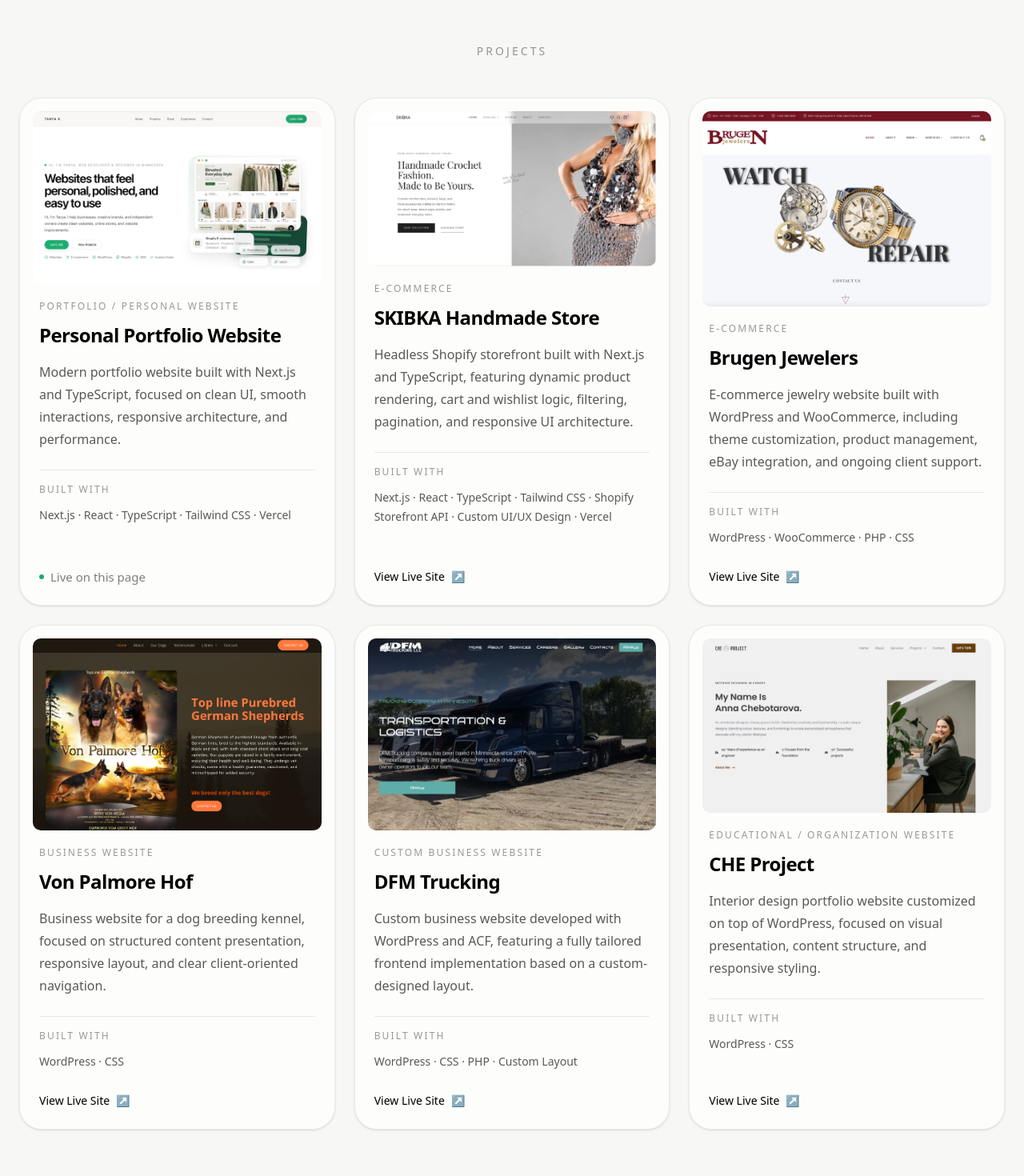
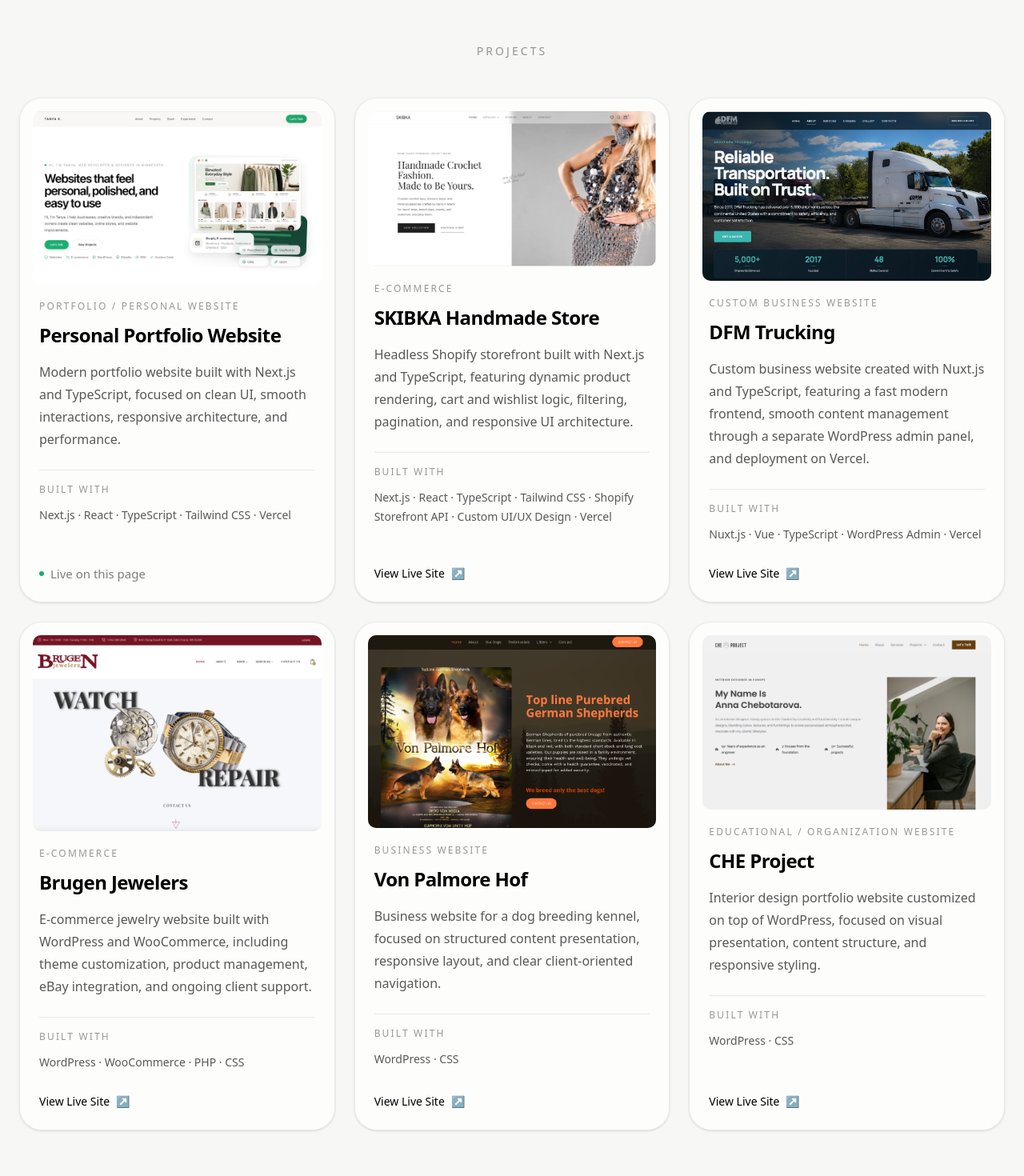
Before and after one commit to Tanny-Griz/okwebdev, a Next.js app: page / in a window 1280 px wide. Shown: the part 2220-3690 px from the top of the page at 80% size. Built offline with nearby package versions, Linux system fonts and the light colour scheme.

Commit message:
add new dfm proj

```diff
--- a/data/projects.ts
+++ b/data/projects.ts
@@ -40,6 +40,16 @@
     ],
   },
   {
+    title: "DFM Trucking",
+    category: "Custom Business Website",
+    description:
+      "Custom business website created with Nuxt.js and TypeScript, featuring a fast modern frontend, smooth content management through a separate WordPress admin panel, and deployment on Vercel.",
+    image: "/images/dfmtrucking.jpg",
+    liveUrl: "https://dfmtrucking.com/",
+    status: "live",
+    stack: ["Nuxt.js", "Vue", "TypeScript", "WordPress Admin", "Vercel"],
+  },
+  {
     title: "Brugen Jewelers",
     category: "E-commerce",
     description:
@@ -60,16 +70,6 @@
     stack: ["WordPress", "CSS"],
   },
   {
-    title: "DFM Trucking",
-    category: "Custom Business Website",
-    description:
-      "Custom business website developed with WordPress and ACF, featuring a fully tailored frontend implementation based on a custom-designed layout.",
-    image: "/images/dfmtrucking.png",
-    liveUrl: "https://dfmtrucking.com/",
-    status: "live",
-    stack: ["WordPress", "CSS", "PHP", "Custom Layout"],
-  },
-  {
     title: "CHE Project",
     category: "Educational / Organization Website",
     description:
```
Also changed, not shown: public/images/dfmtrucking.jpg (added), public/images/dfmtrucking.png (deleted).
